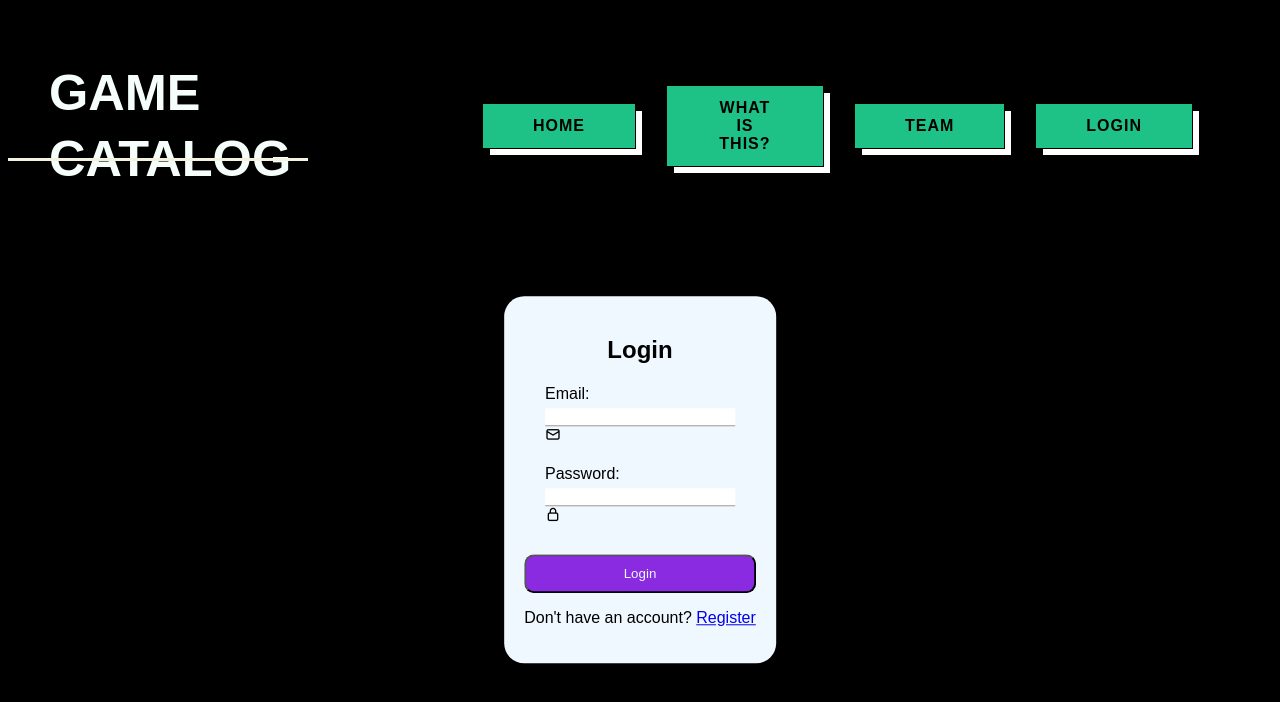
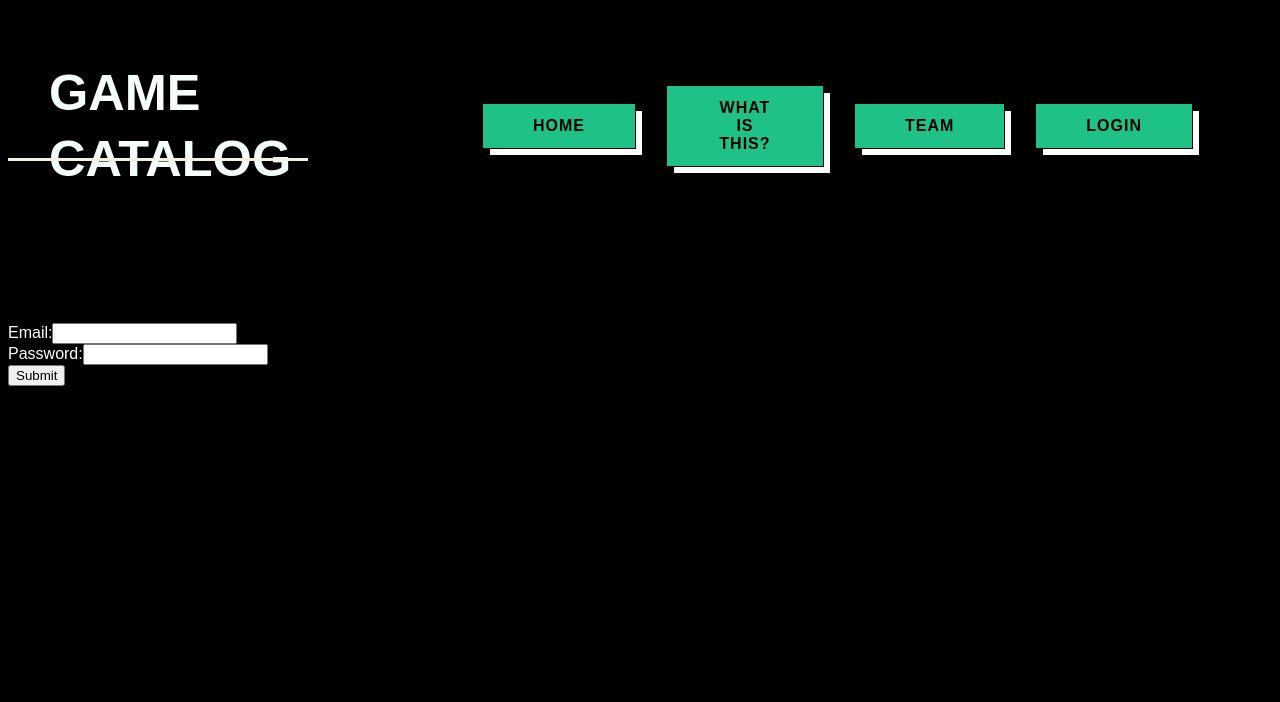
Before and after one commit to arthur-gtgn/Game-Catalog, a Vue app: page /login in a window 1280 px wide. Shown: the top 702 px of the page. Built offline with nearby package versions, Linux system fonts and the light colour scheme; some icons are missing; the HTML template or start-up script is replaced by a standard one; a web font is replaced by a local one.

Commit message:
Fix login and registration components

```diff
--- a/src/components/Login.vue
+++ /dev/null
@@ -1,130 +0,0 @@
-<template>
-    <SiteTopBar />
-    <head>
-        <link
-            rel="stylesheet"
-            href="https://unicons.iconscout.com/release/v4.0.0/css/line.css"
-        />
-    </head>
-    <div class="form_cont">
-        <h2>{{ mode === "login" ? "Login" : "Register" }}</h2>
-
-        <form @submit.prevent="submitForm">
-            <div v-if="mode === 'register'" class="box">
-                <label for="username">Username</label>
-                <input
-                    type="text"
-                    id="username"
-                    v-model="userData.username"
-                    required
-                />
-            </div>
-            <div class="box">
-                <label for="email">Email:</label>
-                <input
-                    type="email"
-                    id="email"
-                    v-model="userData.email"
-                    required
-                />
-                <i class="uil uil-envelope-alt email"></i>
-            </div>
-            <div class="box">
-                <label for="password">Password:</label>
-                <input
-                    type="password"
-                    id="password"
-                    v-model="userData.password"
-                    required
-                />
-                <i class="uil uil-lock password"></i>
-            </div>
-            <button class="button" type="submit">
-                {{ mode === "login" ? "Login" : "Register" }}
-            </button>
-        </form>
-
-        <p>
-            {{
-                mode === "login"
-                    ? "Don't have an account? "
-                    : "Already have an account? "
-            }}
-            <a href="#" @click="toggleMode">{{
-                mode === "login" ? "Register" : "Login"
-            }}</a>
-        </p>
-    </div>
-</template>
-
-<script>
-import SiteTopBar from "@/components/TopBarComponents/SiteTopBar.vue";
-
-export default {
-    name: "login",
-    components: {
-        SiteTopBar,
-    },
-    data() {
-        return {
-            mode: "login",
-            userData: {
-                firstName: "",
-                username: "",
-                email: "",
-                password: "",
-            },
-        };
-    },
-    methods: {
-        toggleMode() {
-            this.mode = this.mode === "login" ? "register" : "login";
-            this.userData = {
-                firstName: "",
-                username: "",
-                email: "",
-                password: "",
-            };
-        },
-        submitForm() {
-            console.log("Form submitted:", this.userData);
-        },
-    },
-};
-</script>
-<style scoped>
-.form_cont {
-    position: absolute;
-    padding: 20px;
-    top: 60%;
-    left: 50%;
-    transform: translate(-50%, -50%);
-    background-color: aliceblue;
-    border-radius: 20px;
-}
-.box {
-    display: flex;
-    flex-direction: column;
-
-    margin: 9%;
-}
-h2 {
-    text-align: center;
-}
-.box input {
-    border: none;
-    outline: none;
-    border-bottom: 1px solid rgb(153, 149, 149);
-    box-sizing: border-box;
-    margin-top: 5px;
-    width: 100%;
-}
-.form_cont .button {
-    background-color: blueviolet;
-    margin-top: 10px;
-    padding: 10px;
-    width: 100%;
-    border-radius: 10px;
-    color: aliceblue;
-}
-</style>
--- /dev/null
+++ b/src/components/LoginComponent.vue
@@ -0,0 +1,69 @@
+<template>
+    <SiteTopBar />
+    <h1>LOGIN</h1>
+    <form @submit.prevent="submitForm">
+        <div class="email">
+            <label for="email">Email:</label>
+            <input type="email" id="email" v-model="userData.email" required />
+        </div>
+        <div class="password">
+            <label for="password">Password:</label>
+            <input
+                type="password"
+                id="password"
+                v-model="userData.password"
+                required
+            />
+        </div>
+        <button class="button" type="submit">Submit</button>
+    </form>
+</template>
+
+<script>
+import SiteTopBar from "@/components/TopBarComponents/SiteTopBar.vue";
+import axios from "axios";
+
+export default {
+    name: "LoginComponent",
+    components: {
+        SiteTopBar,
+    },
+    data() {
+        return {
+            userData: {
+                email: "",
+                password: "",
+            },
+        };
+    },
+
+    methods: {
+        submitForm() {
+            axios
+                .post("http://localhost:3000/login", this.userData)
+                .then((response) => {
+                    if (response.status == 200) {
+                        console.log("Login successful");
+                        this.$router.push("/games");
+                    } else {
+                        console.log("Login failed");
+                    }
+                });
+        },
+    },
+};
+</script>
+
+<style scoped>
+.loginTest {
+    background-color: white;
+}
+
+.email {
+    color: white;
+}
+
+.password {
+    color: white;
+}
+</style>
--- /dev/null
+++ b/src/components/RegisterComponent.vue
@@ -0,0 +1,84 @@
+<template>
+    <SiteTopBar />
+    <h1>REGISTER</h1>
+    <form @submit.prevent="registerUser">
+        <div class="email">
+            <label for="email">Email:</label>
+            <input type="email" id="email" v-model="userData.email" required />
+        </div>
+        <div class="username">
+            <label for="username">Username:</label>
+            <input
+                type="text"
+                id="username"
+                v-model="userData.username"
+                required
+            />
+        </div>
+        <div class="role">
+            <label for="role">Role:</label>
+            <input type="text" id="role" v-model="userData.role" required />
+        </div>
+        <div class="password">
+            <label for="password">Password:</label>
+            <input
+                type="password"
+                id="password"
+                v-model="userData.password"
+                required
+            />
+        </div>
+        <button class="button" type="submit">Submit</button>
+    </form>
+</template>
+
+<script>
+import SiteTopBar from "@/components/TopBarComponents/SiteTopBar.vue";
+import axios from "axios";
+
+export default {
+    name: "Register",
+    components: {
+        SiteTopBar,
+    },
+    data() {
+        return {
+            userData: {
+                username: "",
+                email: "",
+                role: "",
+                password: "",
+            },
+        };
+    },
+    methods: {
+        registerUser() {
+            axios
+                .post("http://localhost:3000/register", this.userData)
+                .then((response) => {
+                    if (response.status == 201) {
+                        console.log("Registration successful");
+                        this.$router.push("/login");
+                    } else {
+                        console.log("Registration failed");
+                    }
+                });
+        },
+    },
+};
+</script>
+
+<style scoped>
+.email {
+    color: white;
+}
+.username {
+    color: white;
+}
+.role {
+    color: white;
+}
+.password {
+    color: white;
+}
+</style>
```
Also changed, not shown: passport-config.js (+6 -2 lines), server.js (+20 -8 lines), src/main.js (+11 -9 lines).
